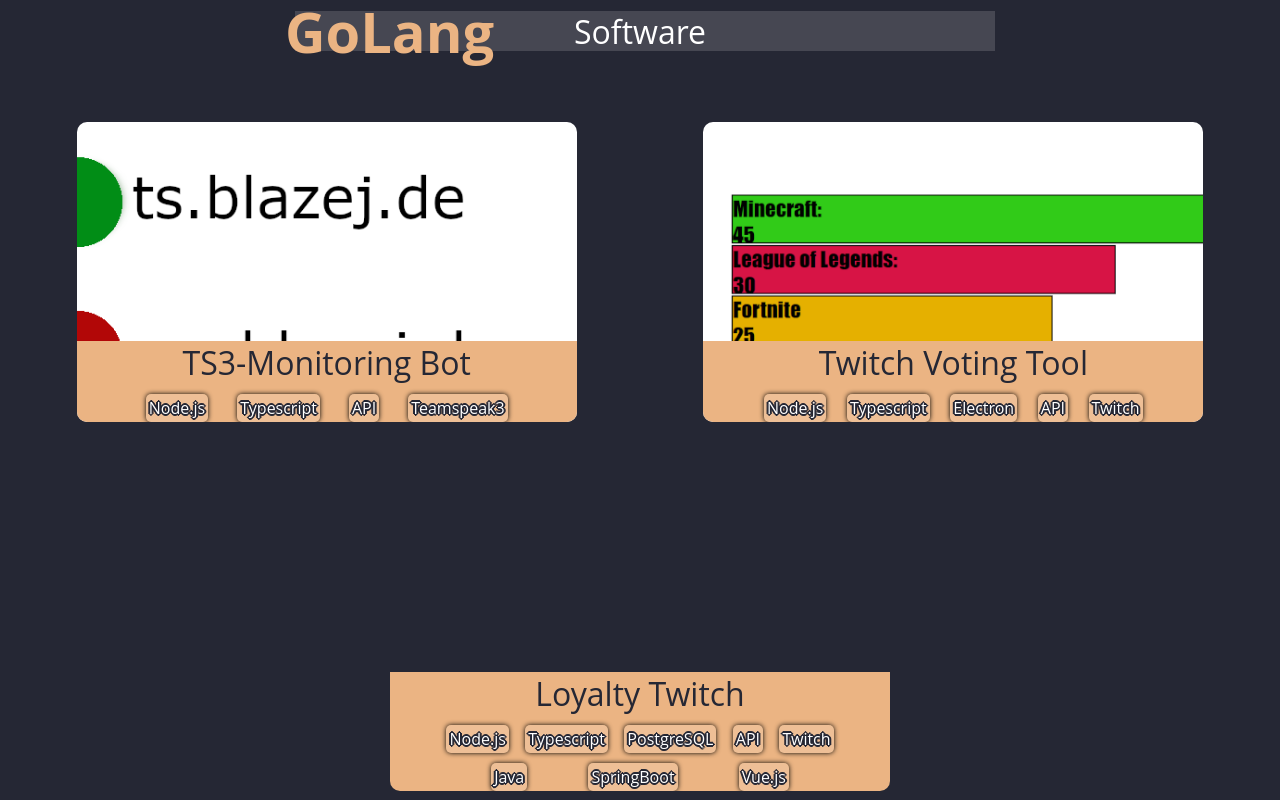
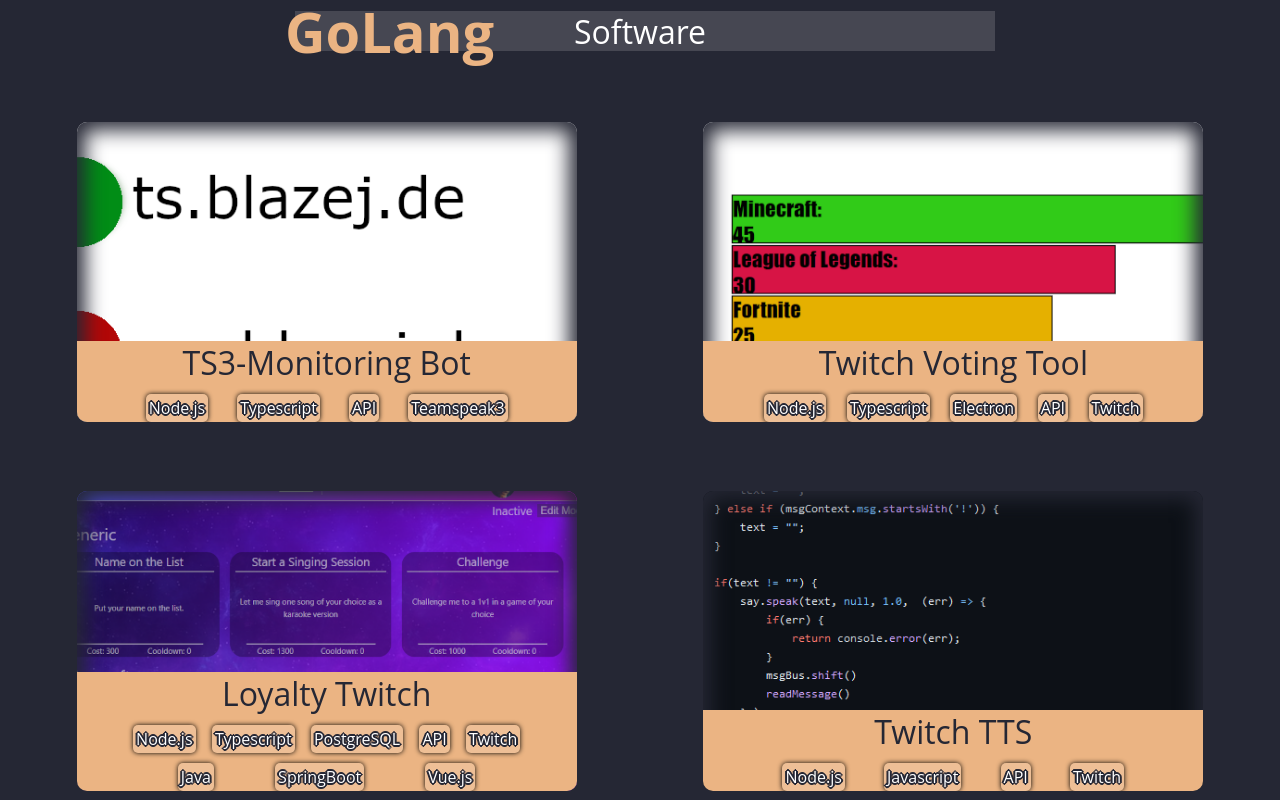
Before and after one commit to Borsche/Portfolio, a Vue app: page / in a window 1280 px wide. Shown: the part 1600-2400 px from the top of the page. Built offline with nearby package versions, Linux system fonts and the light colour scheme.

Commit message:
added loyalty and tts images

```diff
--- a/src/components/ProjectTile.vue
+++ b/src/components/ProjectTile.vue
@@ -93,6 +93,7 @@
         z-index: 0;
         filter: blur(6px);
         -webkit-filter: blur(6px);
+        box-shadow: inset 0px 0px 20px 8px $quad-color;
     }
 
     .project_content {
--- a/src/components/SoftwareProfile.vue
+++ b/src/components/SoftwareProfile.vue
@@ -20,6 +20,14 @@
             desc="A huge WIP Project. A software which allows the viewers to earn points by watching the stream and playing minigames with others. These points can then be spend on by the streamer defined commands. The old Java Codebase is currently being redone in Node.js."
             link="https://github.com/Borsche/Loyalty_Backend"
             :tags="['Node.js', 'Typescript', 'PostgreSQL', 'API', 'Twitch', 'Java', 'SpringBoot', 'Vue.js']"
+            :image="require('../assets/projects/Loyalty.png')"
+        />
+        <ProjectTile
+            title="Twitch TTS"
+            desc="A simple tts service which runs locally on the streamers pc and reads out chat message."
+            link="https://github.com/Borsche/TTS-TwitchChat"
+            :tags="['Node.js', 'Javascript', 'API', 'Twitch',]"
+            :image="require('../assets/projects/TTS.png')"
         />
     </div>
 </template>
```
Also changed, not shown: src/assets/projects/Loyalty.png (added), src/assets/projects/TTS.png (added).
